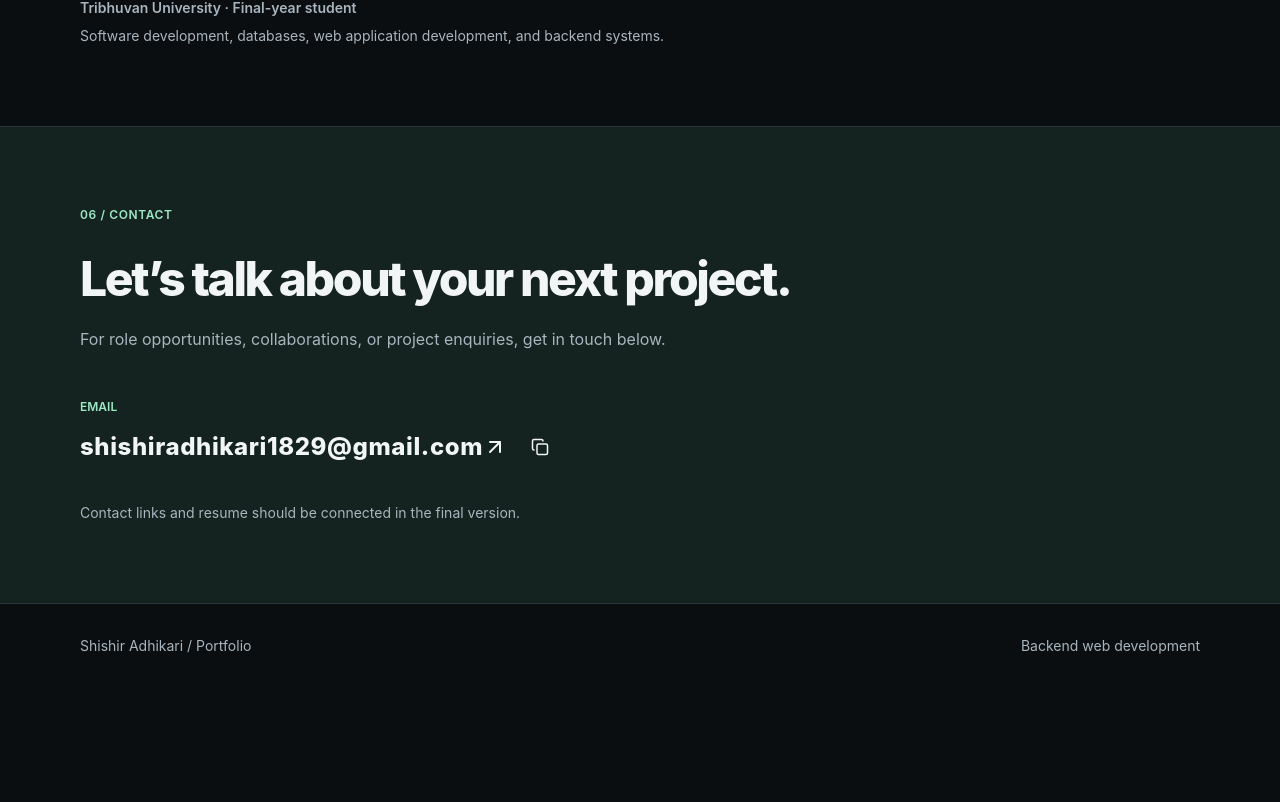
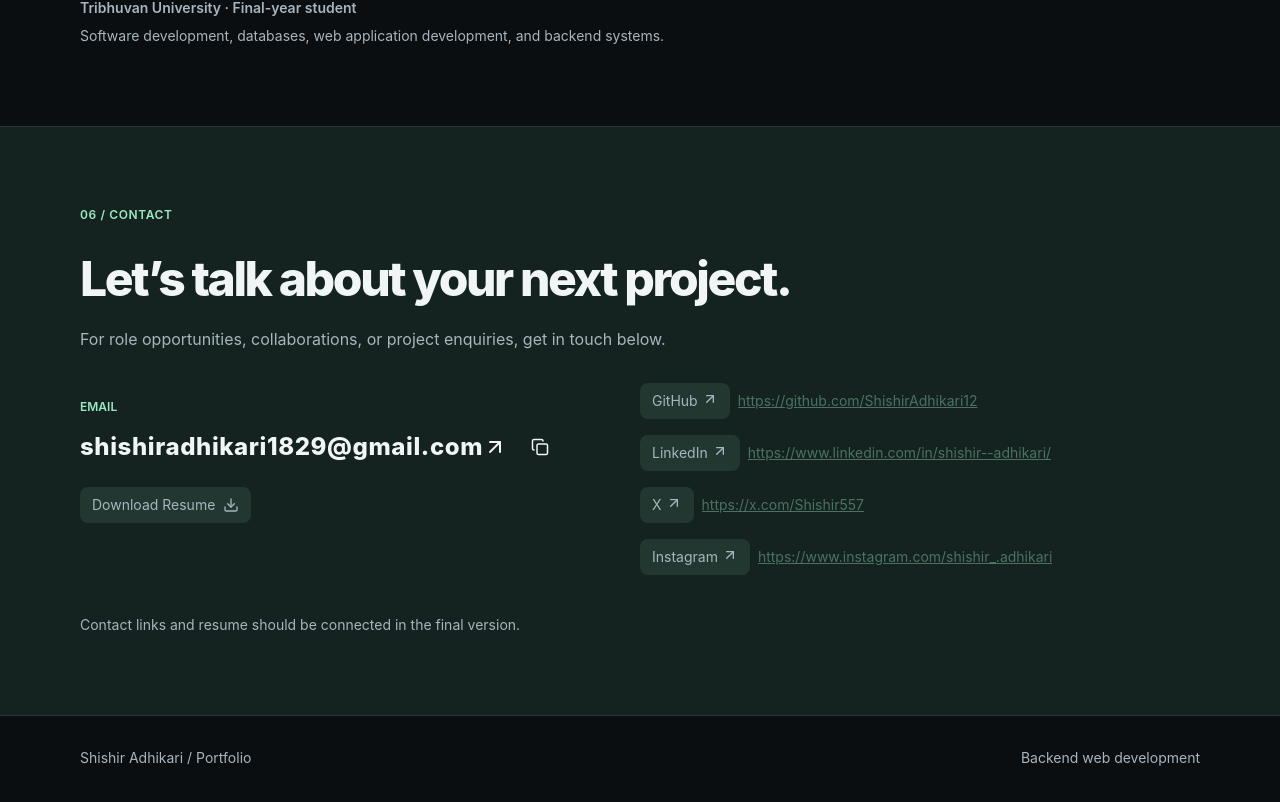
Before and after one commit to ShishirAdhikari12/Portfolio-Website, a React (Vite) app: page / in a window 1280 px wide. Shown: the part 4052-4854 px from the top of the page. Before the commit the page ends 4788 px from the top, so only its background shows below. Built offline with nearby package versions, Linux system fonts and the light colour scheme.

Commit message:
feat: enhance Contact section with resume download functionality and social links

```diff
--- a/src/components/sections/Contact.tsx
+++ b/src/components/sections/Contact.tsx
@@ -3,9 +3,10 @@ import MediumText from "../common/MediumText"
 import Section from "../common/Section"
 import SectionTitle from "../common/SectionTitle"
 import { contacts } from "@/data/Contacts"
-import { ArrowUpRight, Copy, Check } from "lucide-react"
+import { ArrowUpRight, Copy, Check, Download } from "lucide-react"
 import { useState } from "react";
 import SmallText from "../common/SmallText"
+import SecondaryButton from "../common/SecondaryButton"
 
 const Contact = () => {
 
@@ -26,7 +27,7 @@ const Contact = () => {
       <MediumText>For role opportunities, collaborations, or project enquiries, get in touch below.</MediumText>
       <div className="m-8"></div>
 
-      <div className="w-full flex ">
+      <div className="w-full flex flex-col md:flex-row">
 
         {/* left half  */}
         <div className="w-1/2 ">
@@ -47,7 +48,8 @@ const Contact = () => {
               onClick={handleCopy}
               className="relative group"
             >
-              <Copy size={18} className="text-foreground hover:text-primary/30 hover:scale-130" />
+              {!copied && <Copy size={18} className="text-foreground hover:text-primary/30 hover:scale-130" />}
+              {copied && <Check size={18} className="text-foreground hover:text-primary/30 hover:scale-130" />}
 
               <span className="absolute bottom-full left-1/2 -translate-x-1/2 mb-2
                 whitespace-nowrap rounded-md bg-background px-3 py-1.5
@@ -59,14 +61,85 @@ const Contact = () => {
 
           </div>
 
-          <div className="mt-10"><SmallText>Contact links and resume should be connected in the final version.</SmallText></div>
+          <div className="flex items-baseline mt-6">
+            <a href="/resume.pdf" download="Shishir_Adhikari_Resume.pdf">
+              <button className="bg-primary/10 hover:bg-primary/30 text-secondary-foreground text-sm hover:text-foreground px-3 py-2 rounded-md w-fit cursor-pointer flex items-center gap-2 hover:translate-0.5 transition-default ">
+                <span>Download Resume</span>
+                <Download className="h-4 w-4" />
+              </button>
+            </a>
+          </div>
+
         </div>
 
         {/* right half  */}
-        <div className="w-1/2">
+        <div className="w-1/2 flex flex-col gap-4">
+          <div className="flex items-baseline">
+            <a href={contacts.github}
+              target="_blank"
+              rel="noopener noreferrer">
+              <SecondaryButton className="bg-primary/10">GitHub</SecondaryButton>
+            </a>
+            <a
+              href={contacts.github}
+              target="_blank"
+              rel="noopener noreferrer"
+              className="ml-2 text-primary/40 underline text-sm text-nowrap truncate hover:text-primary/70 "
+              title={contacts.github}
+            >{contacts.github}</a>
+          </div>
+
+          <div className="flex items-baseline">
+            <a href={contacts.linkedIn}
+              target="_blank"
+              rel="noopener noreferrer">
+              <SecondaryButton className="bg-primary/10">LinkedIn</SecondaryButton>
+            </a>
+            <a
+              href={contacts.linkedIn}
+              target="_blank"
+              rel="noopener noreferrer"
+              className="ml-2 text-primary/40 underline text-sm text-nowrap truncate hover:text-primary/70 "
+              title={contacts.linkedIn}
+            >{contacts.linkedIn}</a>
+          </div>
+
+          <div className="flex items-baseline">
+            <a href={contacts.x}
+              target="_blank"
+              rel="noopener noreferrer">
+              <SecondaryButton className="bg-primary/10">X</SecondaryButton>
+            </a>
+            <a
+              href={contacts.x}
+              target="_blank"
+              rel="noopener noreferrer"
+              className="ml-2 text-primary/40 underline text-sm text-nowrap truncate hover:text-primary/70 "
+              title={contacts.x}
+            >{contacts.x}</a>
+          </div>
+
+          <div className="flex items-baseline">
+            <a href={contacts.instagram}
+              target="_blank"
+              rel="noopener noreferrer">
+              <SecondaryButton className="bg-primary/10">Instagram</SecondaryButton>
+            </a>
+            <a
+              href={contacts.instagram}
+              target="_blank"
+              rel="noopener noreferrer"
+              className="ml-2 text-primary/40 underline text-sm text-nowrap truncate hover:text-primary/70 "
+              title={contacts.instagram}
+            >{contacts.instagram}</a>
+          </div>
+
 
         </div>
       </div>
+
+
+      <div className="mt-10"><SmallText>Contact links and resume should be connected in the final version.</SmallText></div>
 
     </Section>
   )
```
Also changed, not shown: 1 other file (tests, documents, lock files or other folders).
